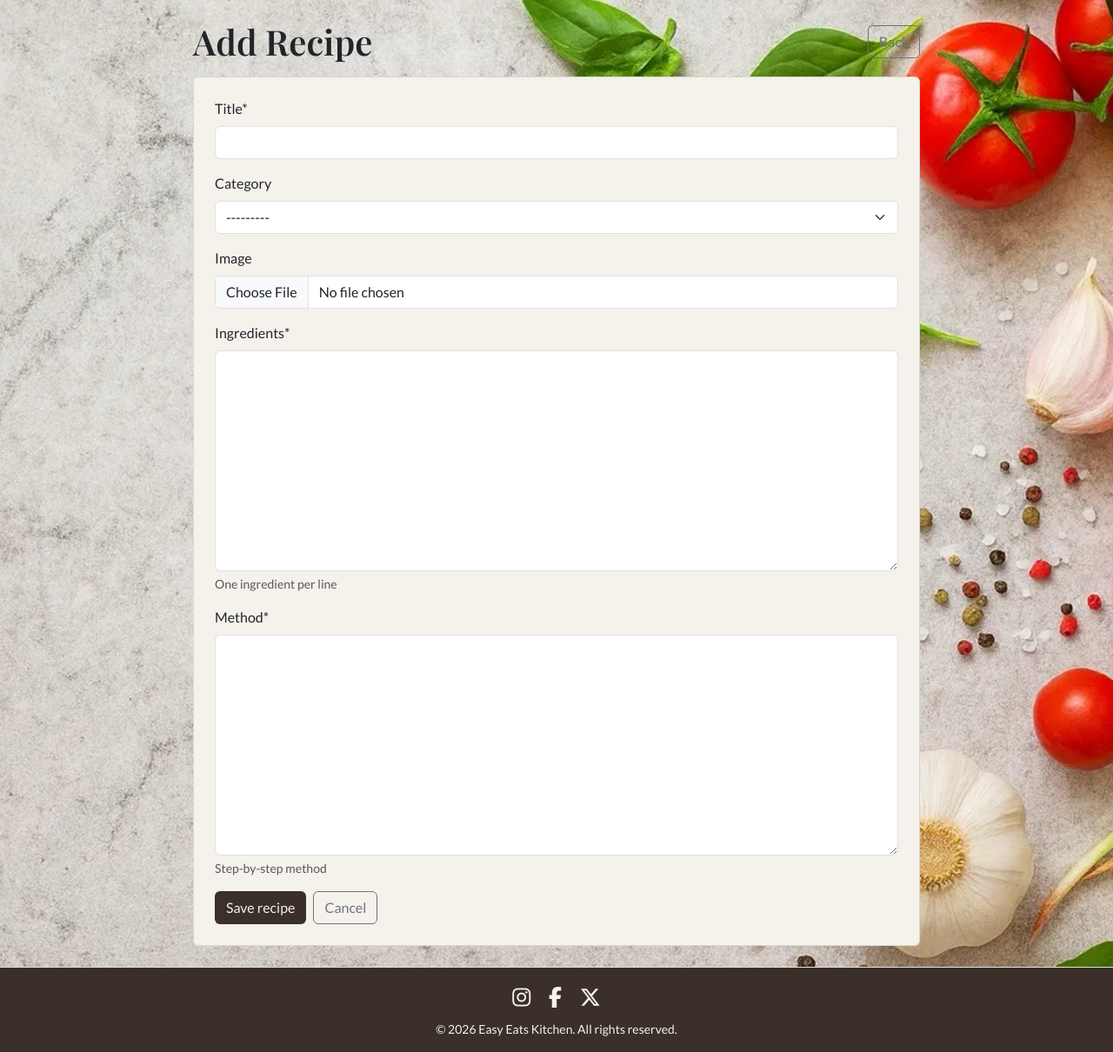
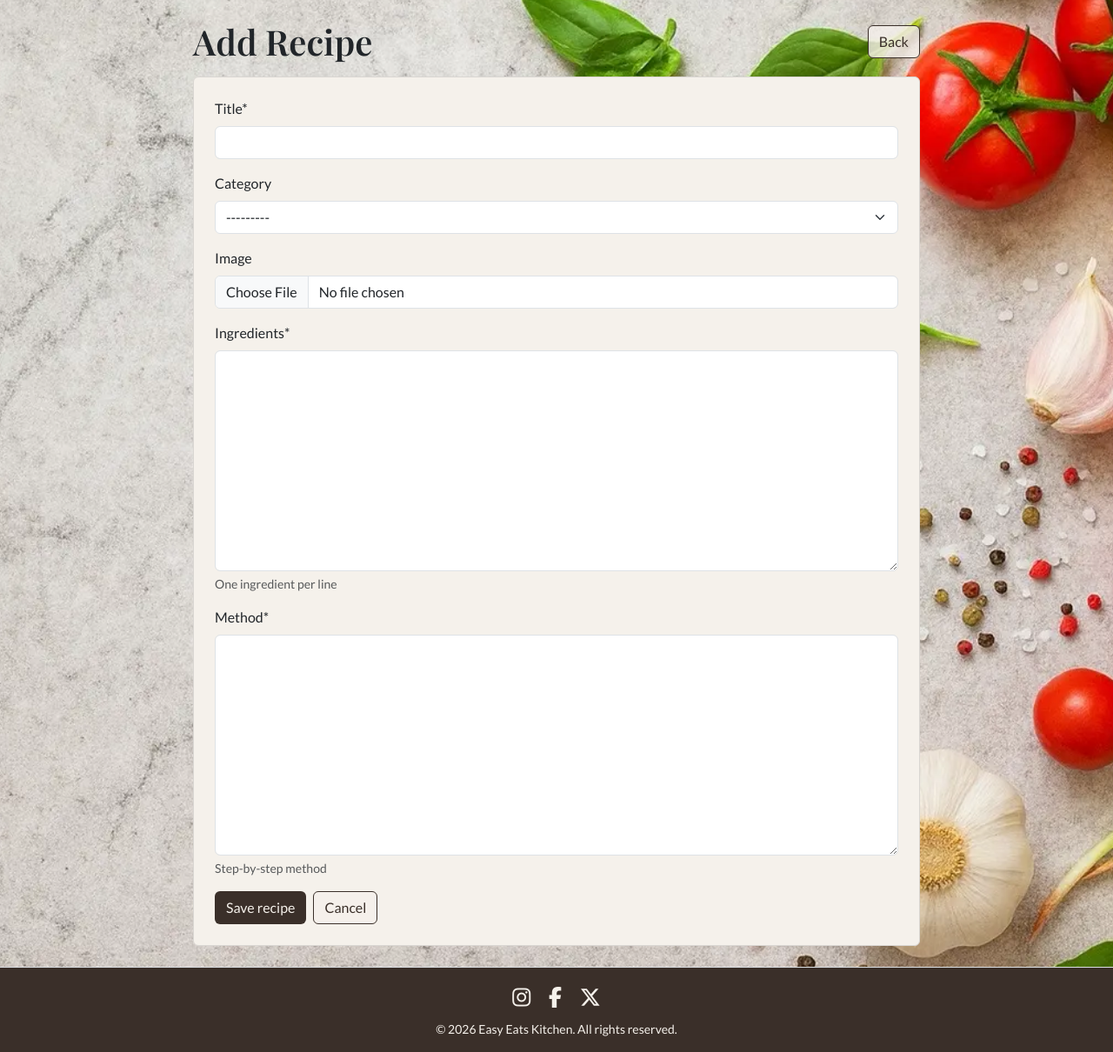
Before and after one commit to jolantadjatlova/easy-eats-kitchen, a Django app: page /add-recipe/ in a window 1280 px wide. Shown: the part 91-1301 px from the top of the page at 87% size. Run offline with Django 4.2, Linux system fonts and the light colour scheme; the visitor is signed in with stand-in values (Sample User, id 1); data that the repository does not hold is empty; some libraries are stand-ins or nearby versions.

Commit message:
Improve secondary button color for better readability

```diff
--- a/static/css/style.css
+++ b/static/css/style.css
@@ -127,6 +127,13 @@ a:has(.category-img):hover .category-name {
     color: #ffffff !important;
 }
 
+/* Button base styles */
+.btn-outline-secondary {
+    color: #3a2f29;
+    border-color: #3a2f29;
+    background-color: rgba(245, 241, 235, 0.8);
+}
+
 /* Button hover effects */
 .btn-outline-secondary:hover {
     background-color: #d97d54 !important;
```
